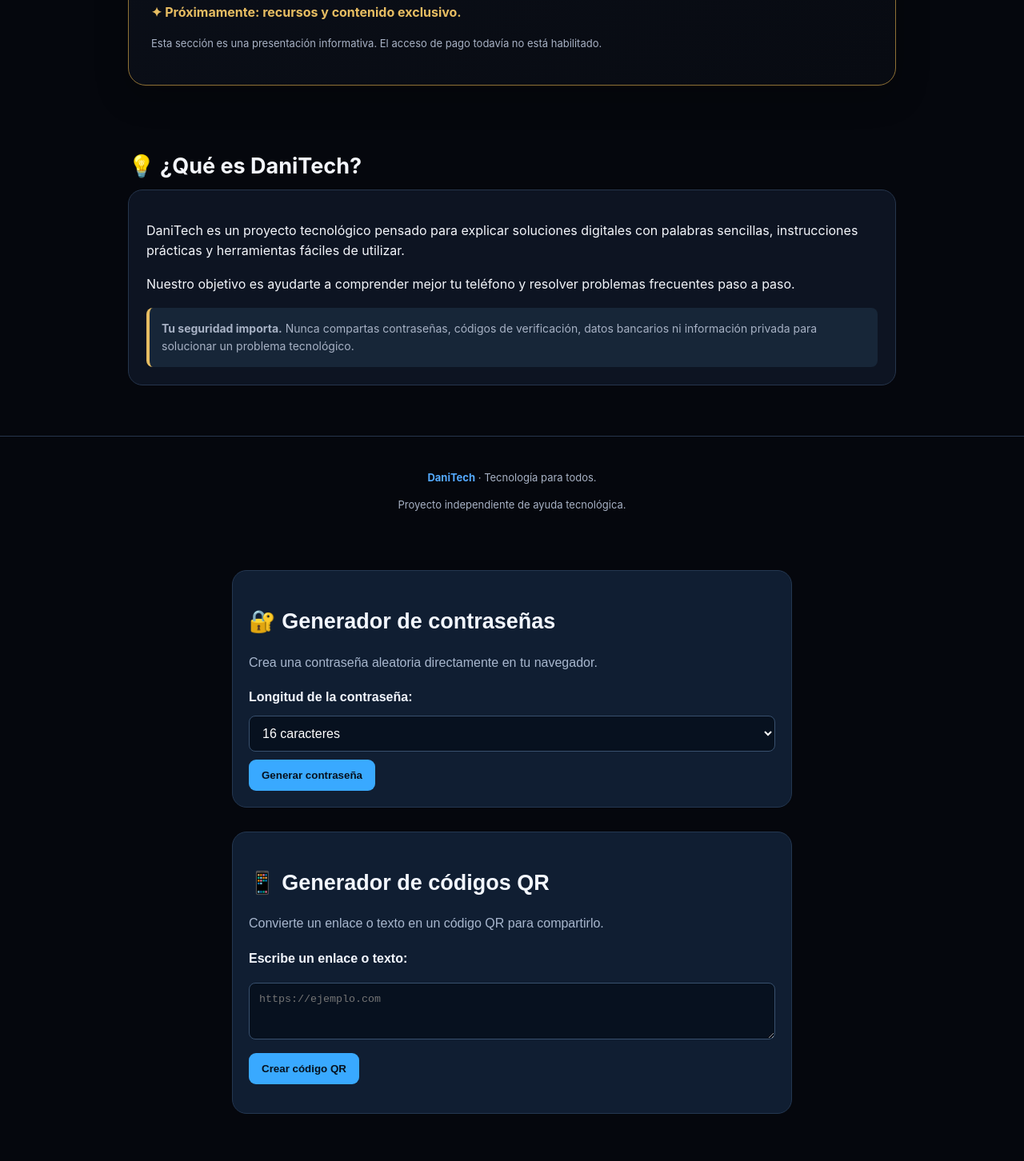
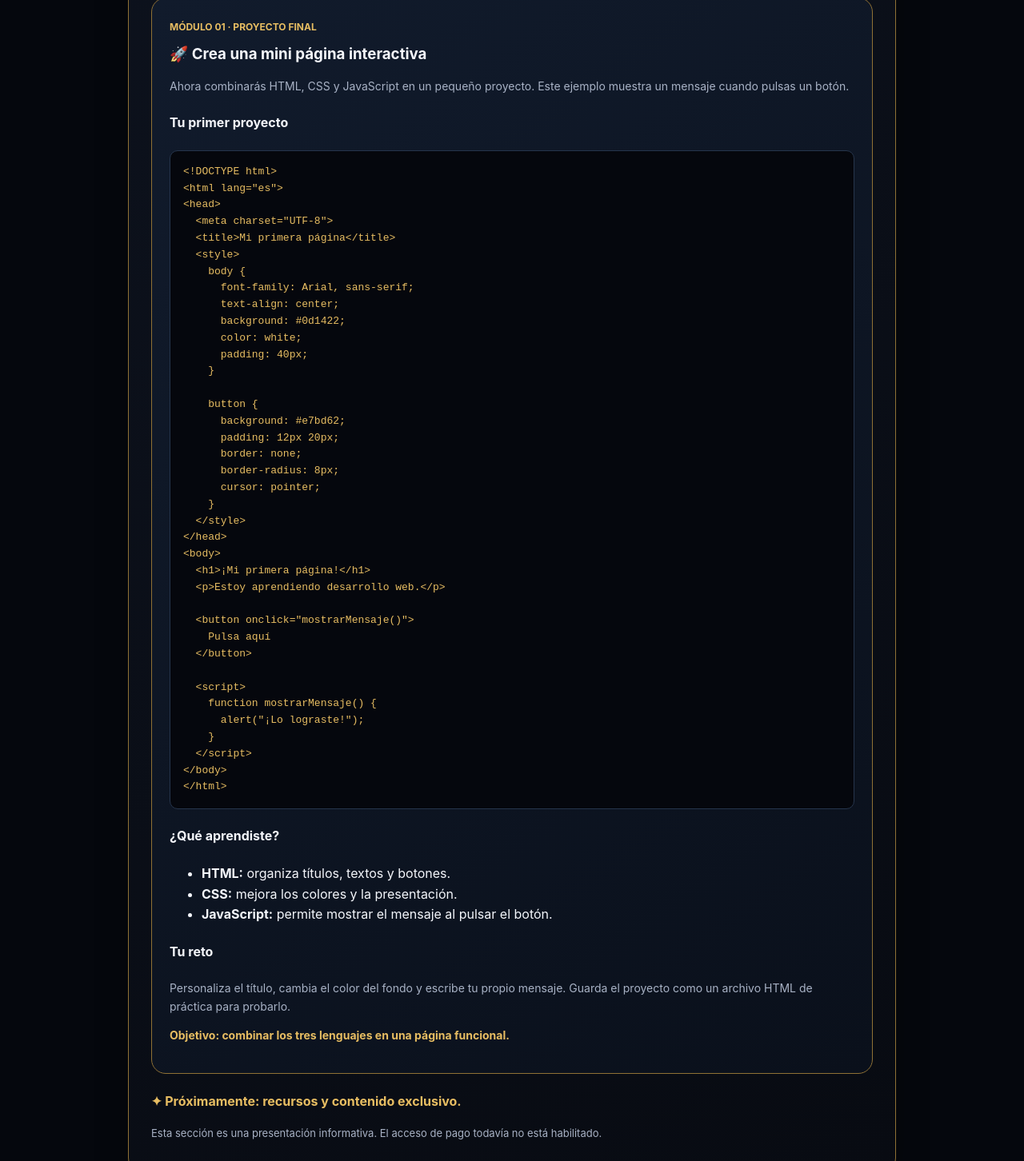
Before and after one commit to danielRodriguez028-afk/Danitech, a plain HTML site: page index.html in a window 1280 px wide. Shown: the part 4452-5904 px from the top of the page at 80% size. Before the commit the page ends 5875 px from the top, so only its background shows below. Drawn offline with Linux system fonts and the light colour scheme.

Commit message:
Add interactive mini page project example

```diff
--- a/index.html
+++ b/index.html
@@ -551,6 +551,78 @@ function saludar() {
     Objetivo: comprender cómo JavaScript añade interactividad a una página web.
   </p>
 </article>
+    <article class="card" style="margin-top:16px;border-color:#8f7135;">
+  <span style="color:#e7bd62;font-size:12px;font-weight:bold;">
+    MÓDULO 01 · PROYECTO FINAL
+  </span>
+
+  <h3>🚀 Crea una mini página interactiva</h3>
+
+  <p>
+    Ahora combinarás HTML, CSS y JavaScript en un pequeño proyecto.
+    Este ejemplo muestra un mensaje cuando pulsas un botón.
+  </p>
+
+  <h4>Tu primer proyecto</h4>
+
+  <pre style="overflow-x:auto;padding:16px;background:#05070d;border:1px solid #26354c;border-radius:10px;color:#e7bd62;white-space:pre-wrap;"><code>&lt;!DOCTYPE html&gt;
+&lt;html lang="es"&gt;
+&lt;head&gt;
+  &lt;meta charset="UTF-8"&gt;
+  &lt;title&gt;Mi primera página&lt;/title&gt;
+  &lt;style&gt;
+    body {
+      font-family: Arial, sans-serif;
+      text-align: center;
+      background: #0d1422;
+      color: white;
+      padding: 40px;
+    }
+
+    button {
+      background: #e7bd62;
+      padding: 12px 20px;
+      border: none;
+      border-radius: 8px;
+      cursor: pointer;
+    }
+  &lt;/style&gt;
+&lt;/head&gt;
+&lt;body&gt;
+  &lt;h1&gt;¡Mi primera página!&lt;/h1&gt;
+  &lt;p&gt;Estoy aprendiendo desarrollo web.&lt;/p&gt;
+
+  &lt;button onclick="mostrarMensaje()"&gt;
+    Pulsa aquí
+  &lt;/button&gt;
+
+  &lt;script&gt;
+    function mostrarMensaje() {
+      alert("¡Lo lograste!");
+    }
+  &lt;/script&gt;
+&lt;/body&gt;
+&lt;/html&gt;</code></pre>
+
+  <h4>¿Qué aprendiste?</h4>
+
+  <ul>
+    <li><strong>HTML:</strong> organiza títulos, textos y botones.</li>
+    <li><strong>CSS:</strong> mejora los colores y la presentación.</li>
+    <li><strong>JavaScript:</strong> permite mostrar el mensaje al pulsar el botón.</li>
+  </ul>
+
+  <h4>Tu reto</h4>
+
+  <p>
+    Personaliza el título, cambia el color del fondo y escribe tu propio
+    mensaje. Guarda el proyecto como un archivo HTML de práctica para probarlo.
+  </p>
+
+  <p style="color:#e7bd62;font-weight:bold;">
+    Objetivo: combinar los tres lenguajes en una página funcional.
+  </p>
+</article>
     <p style="color:#e7bd62;font-weight:bold;margin-top:22px;">
       ✦ Próximamente: recursos y contenido exclusivo.
     </p>
```
